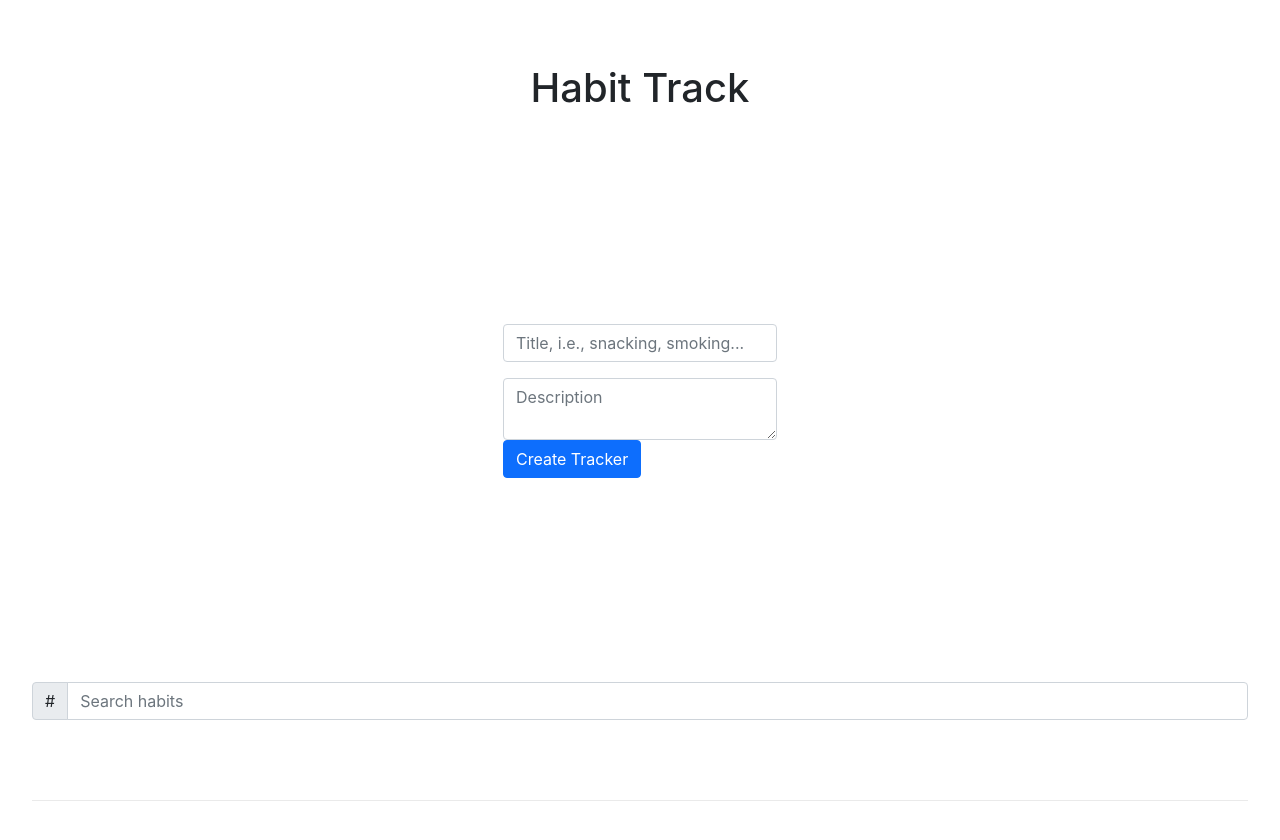
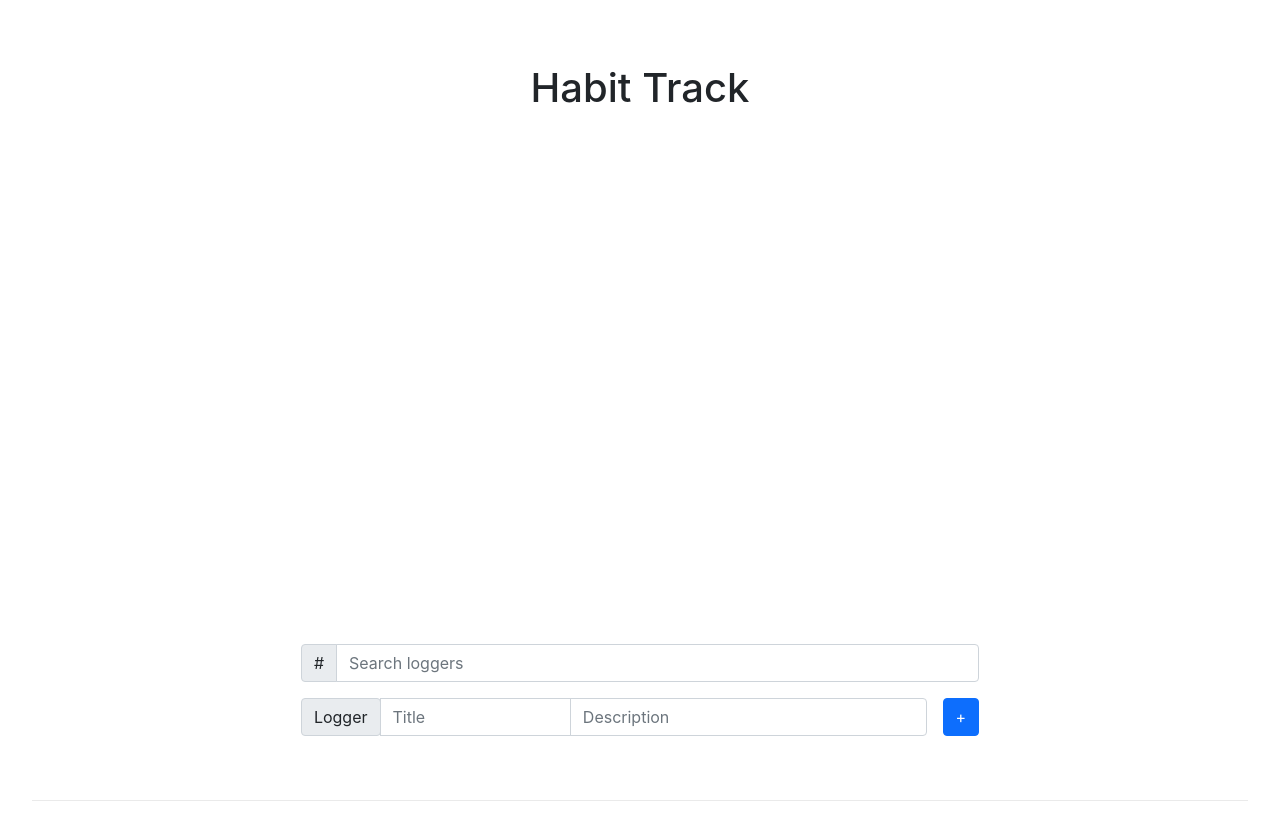
Before and after one commit to jwilld/habit-track, a Next.js app: page / in a window 1280 px wide. Shown: the top 840 px of the page. Built offline with nearby package versions, Linux system fonts and the light colour scheme.

Commit message:
make logger form inline

```diff
--- a/src/components/PatternForm.tsx
+++ b/src/components/PatternForm.tsx
@@ -15,8 +15,13 @@ export default function PatternForm() {
   };
 
   return (
-    <section>
-      <div className="input-group mb-3">
+    <section style={{ display: 'flex', alignItems: 'center' }}>
+      <div className="input-group">
+        <div className="input-group-prepend">
+          <span className="input-group-text" id="">
+            Logger
+          </span>
+        </div>
         <input
           id="create-logger-title"
           onChange={(e) => {
@@ -24,13 +29,12 @@ export default function PatternForm() {
           }}
           type="text"
           className="form-control"
-          placeholder="Title, i.e., snacking, smoking..."
+          placeholder="Title"
           aria-label="Pattern"
           aria-describedby="basic-addon1"
         />
-      </div>
-      <div className="input-group">
-        <textarea
+        <input
+          style={{ flexGrow: '2' }}
           onChange={(e) => {
             setDescription(e.target.value);
           }}
@@ -38,10 +42,11 @@ export default function PatternForm() {
           placeholder="Description"
           className="form-control"
           aria-label="Description"
-        ></textarea>
+        ></input>
       </div>
-      <ul className="list-group"></ul>
       <button
+      title='add logger'
+        style={{ marginLeft: '1rem' }}
         onClick={() => {
           setActionLoggers([
             ...actionLoggers,
@@ -56,7 +61,7 @@ export default function PatternForm() {
         type="button"
         className="btn btn-primary"
       >
-        Create Tracker
+        +
       </button>
     </section>
   );
--- a/src/pages/index.tsx
+++ b/src/pages/index.tsx
@@ -19,9 +19,13 @@ const Home: NextPage = () => {
         </Head>
         <main className={styles.main}>
           <h1 className={styles.app_title}> Habit Track</h1>
-          <PatternForm />
-          <Card />
-          <SearchInput addon="#" placeholder="Search habits" />
+          <div style={{ overflow: 'scroll', height:'400px' }}>
+            <Card />
+          </div>
+          <div style={{ display: 'flex', flexDirection: 'column' }}>
+            <SearchInput addon="#" placeholder="Search loggers" />
+            <PatternForm />
+          </div>
         </main>
 
         <footer className={styles.footer}></footer>
```
